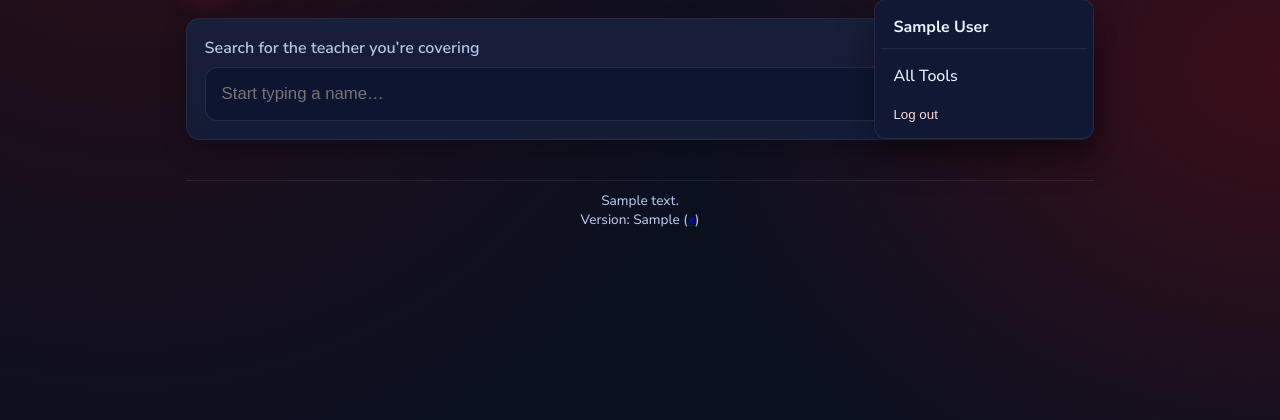
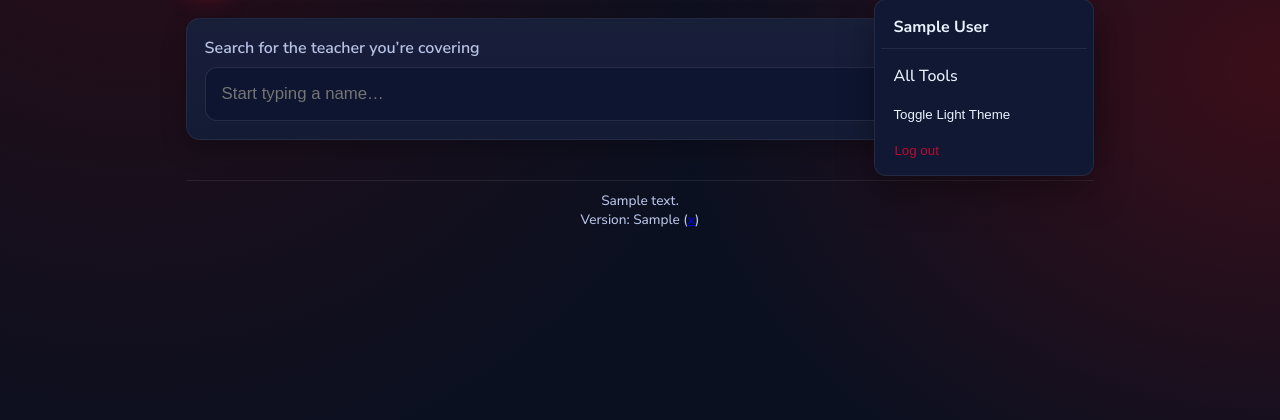
Before and after one commit to brockton-school/bps_internal_tools, a Python web app: template templates/index.html in a window 1280 px wide, after a click that opens the changed part. Shown: the part 92-512 px from the top of the page. Run offline with Jinja, Linux system fonts and the light colour scheme; the template is opened without the code that fills it: most values are stand-ins (such as "Sample title", 1, 10 or a date in 2020).

Commit message:
more UI fixes

```diff
--- a/app.py
+++ b/app.py
@@ -31,7 +31,7 @@
 @app.context_processor
 def inject_page_meta():
     return {
-        "page_title": "Internal Tools",          # default for /
+        "page_title": "Brockton School Internal Tools",          # default for /
         "page_subtitle": "Choose a tool to begin",
         "active_tool": None                      # None on tools index; set string inside tools
     }
--- a/static/styles.css
+++ b/static/styles.css
@@ -102,6 +138,16 @@
 }
 .avatar-initials{ user-select:none; }
 
+/* Avatar in light mode — more subtle gradient */
+body[data-theme="light"] .avatar-btn {
+  background: radial-gradient(
+      120% 120% at 30% 20%,
+      rgba(255, 230, 235, 0.7) 0%,  /* pale pink */
+      rgba(186, 12, 47, 0.9) 75%   /* brand red, less opacity */
+    ), var(--brand);
+  box-shadow: 0 4px 10px rgba(186,12,47,.18);
+}
+
 .menu{
   position:absolute; right:0; top: calc(100% + 8px);
   min-width: 220px;
@@ -124,7 +170,16 @@
   text-decoration:none; border-radius:10px; cursor:pointer;
 }
 .menu-item:hover{ background: rgba(186,12,47,.15); }
-.menu-item.danger{ color:#ffd9d9; }
+
+/* Clear red (brand) logout style, same size */
+.menu-item.logout {
+  color: var(--brand);
+  border: 1px solid transparent;
+}
+.menu-item.logout:hover {
+  background: rgba(186, 12, 47, .10);
+  border-color: rgba(186, 12, 47, .25);
+}
 
 
 /* ===== Panels & Cards ===== */
--- a/static/ui.js
+++ b/static/ui.js
@@ -16,4 +16,27 @@
   document.addEventListener('keydown', (e)=>{
     if(e.key === 'Escape') close();
   });
+
+    // ---- Theme handling ----
+  const THEME_KEY = 'theme';
+  const body = document.body;
+
+  // Apply saved theme on load
+  const saved = localStorage.getItem(THEME_KEY);
+  if(saved === 'light'){ body.setAttribute('data-theme','light'); }
+
+  // Toggle button
+  const toggle = document.getElementById('themeToggleBtn');
+  if(toggle){
+    toggle.addEventListener('click', ()=>{
+      const isLight = body.getAttribute('data-theme') === 'light';
+      if(isLight){
+        body.removeAttribute('data-theme');
+        localStorage.setItem(THEME_KEY, 'dark');
+      }else{
+        body.setAttribute('data-theme','light');
+        localStorage.setItem(THEME_KEY, 'light');
+      }
+    });
+  }
 })();
--- a/templates/base.html
+++ b/templates/base.html
@@ -39,8 +39,14 @@
             <div class="menu-header">{{ auth_user.display_name or auth_user.username }}</div>
             <a class="menu-item" href="{{ url_for('tools_index') }}">All Tools</a>
             <!-- Future: <a class="menu-item" href="#">Profile</a> -->
+
+            <!-- Light theme toggle -->
+            <button class="menu-item" type="button" id="themeToggleBtn">
+              Toggle Light Theme
+            </button>
+
             <form method="post" action="{{ url_for('logout') }}">
-              <button class="menu-item danger" type="submit">Log out</button>
+              <button class="menu-item logout" type="submit">Log out</button>
             </form>
           </div>
         </div>
```
Also changed, not shown: other parts of static/styles.css (+36 -0 lines).
